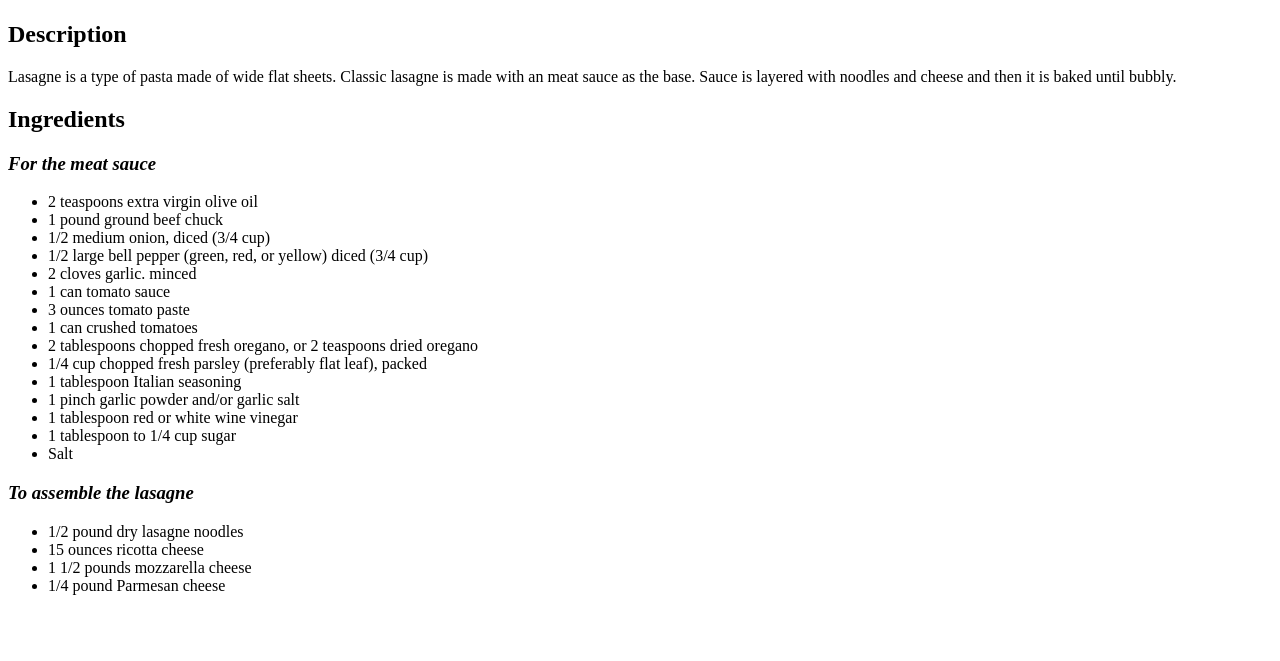
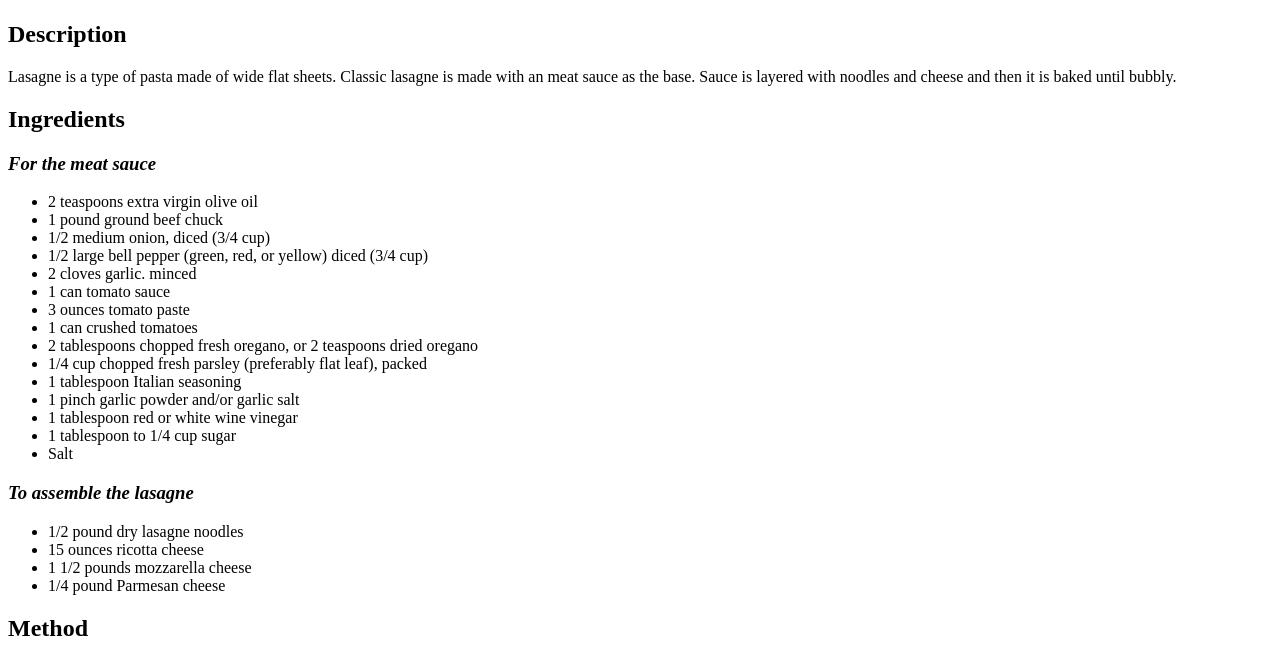
Before and after one commit to markaaa22/odin-recipes, a plain HTML site: page recipes/lasagne.html in a window 1280 px wide. Shown: the part 308-969 px from the top of the page. Before the commit the page ends 919 px from the top, so only its background shows below. Drawn offline with Linux system fonts and the light colour scheme.

Commit message:
Added Method heading in lasage.html file

```diff
--- a/recipes/lasagne.html
+++ b/recipes/lasagne.html
@@ -38,6 +38,8 @@
         <li>1/4 pound Parmesan cheese</li>
     </ul>
 
+    <h2>Method</h2>
+
 
 </body>
 </html>
```
